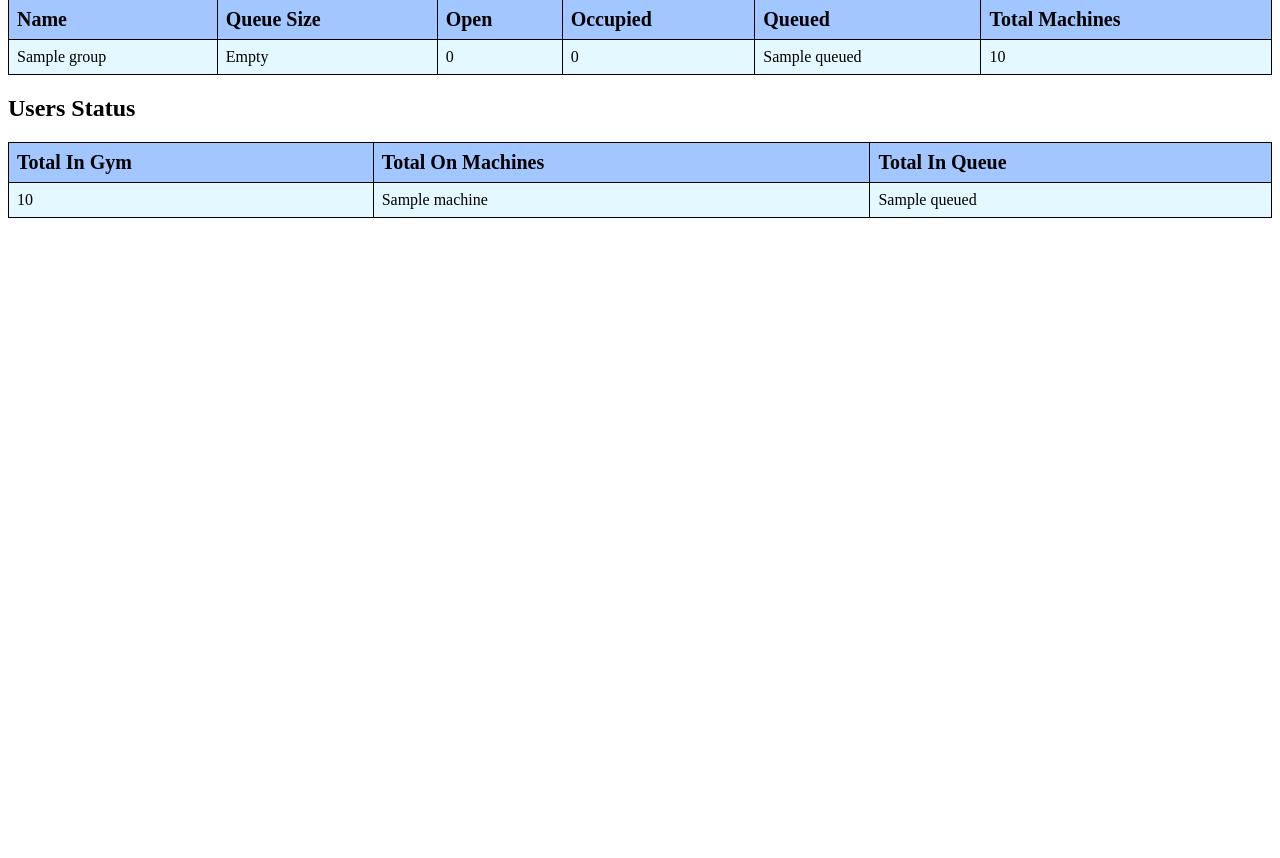
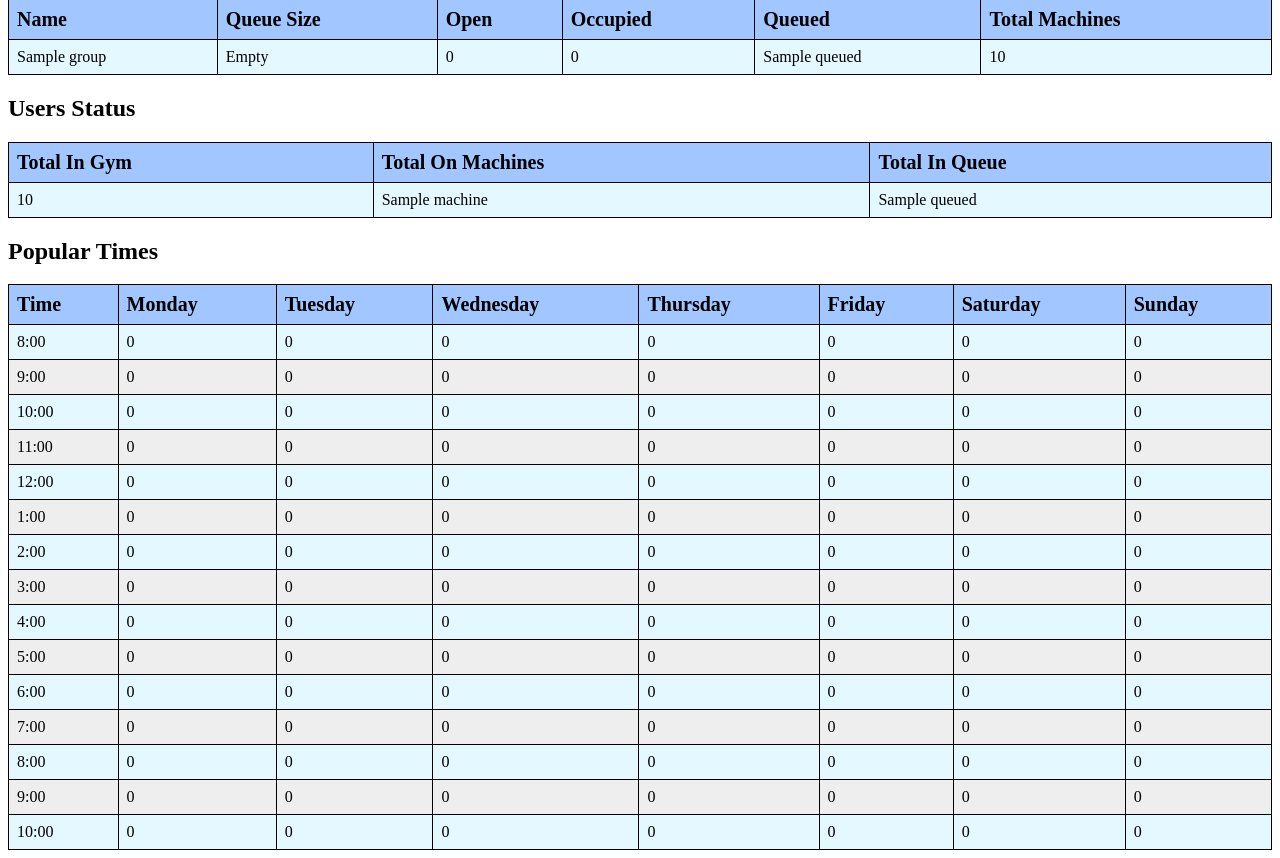
Before and after one commit to losingwait/api, a Flask app: template templates/gym/status.html in a window 1280 px wide. Shown: the part 175-1033 px from the top of the page. Before the commit the page ends 393 px from the top, so only its background shows below. Run offline with Flask 2, Linux system fonts and the light colour scheme; the template is opened without the code that fills it: most values are stand-ins (such as "Sample title", 1, 10 or a date in 2020).

Commit message:
Added basic web archives statistics

```diff
--- a/app.py
+++ b/app.py
@@ -5,6 +5,7 @@ import requests
 from werkzeug.security import check_password_hash
 from functools import wraps
 from bson.objectid import ObjectId
+import math
 
 from resources.users import SignUp, Login, UpdateUser
 from resources.exercises import Exercises
@@ -82,9 +83,11 @@ def home():
 @app.route('/gym/status')
 @login_required
 def gym_status():
+    archives = db['archives'].find({})
     gym_users = db['gym_users'].find({})
     machine_groups = db['machine_groups'].find({})
     machines = db['machines'].find({})
+    # get the machine stats
     machine_stats = {}
     for machine in machines:
         if machine['machine_group_id'] not in machine_stats:
@@ -97,6 +100,7 @@ def gym_status():
         else:
             machine_stats[machine['machine_group_id']][machine['in_use']] += 1
 
+    # get the user stats
     user_stats = {}
     user_stats['total'] = 0
     user_stats['machine'] = 0
@@ -108,7 +112,27 @@ def gym_status():
         if 'current_queue' in user:
             user_stats['queued'] +=1
 
-    return render_template('gym/status.html', machine_groups=machine_groups, machine_stats=machine_stats, user_stats=user_stats)
+    # get the time stats
+    time_stats = {}
+    for archive in archives:
+        print(archive)
+        dayOfWeek = archive['arrived'].weekday()
+        if dayOfWeek not in time_stats:
+            time_stats[dayOfWeek] = {}
+
+        timeDiff = archive['left'] - archive['arrived']
+        hoursAtGym = math.ceil(timeDiff.seconds / 60)
+        startingHour = archive['left'].hour
+        print(startingHour)
+        print(hoursAtGym)
+        for hour in range(startingHour, startingHour + hoursAtGym):
+            if hour not in time_stats[dayOfWeek]:
+                time_stats[dayOfWeek][hour] = 1
+            else:
+                time_stats[dayOfWeek][hour] += 1
+    print(time_stats)
+
+    return render_template('gym/status.html', machine_groups=machine_groups, machine_stats=machine_stats, user_stats=user_stats, time_stats=time_stats)
 
 @app.route('/register/machine', methods=('GET', 'POST'))
 @login_required
--- a/resources/gym_users.py
+++ b/resources/gym_users.py
@@ -66,9 +66,7 @@ def g_checkout(gym_users, machines, machine_groups, user_id, queueLocks, archive
         remove_user(machine_groups, gym_users, machines, gym_user['current_queue'], gym_user['user_id'], True)
         queueLocks.unlockQueue(gym_user['current_queue'])
     # archives the users workout
-    totalSeconds = (datetime.now() - gym_user['time']).total_seconds()
-    date = str(gym_user['time'].date())
-    archive = {'user_id': user_id, 'date': date, 'length': totalSeconds, 'exercises': gym_user['exercises']}
+    archive = {'user_id': user_id, 'arrived': gym_user['time'], 'left': datetime.now(), 'exercises': gym_user['exercises']}
     archives.insert_one(archive)
     return gym_users.delete_one({'user_id': str(gym_user['user_id'])})
 
--- a/templates/gym/status.html
+++ b/templates/gym/status.html
@@ -72,4 +72,67 @@
       <td>{{ user_stats['queued'] }}</td>
     </tr>
   </table>
+
+  <h2>Popular Times</h2>
+  <table>
+    {% set time = 8 %}
+    <tr>
+      <th>Time</th>
+      <th>Monday</th>
+      <th>Tuesday</th>
+      <th>Wednesday</th>
+      <th>Thursday</th>
+      <th>Friday</th>
+      <th>Saturday</th>
+      <th>Sunday</th>
+    </tr>
+    {% for time in range(8, 8 + 15) %}
+      {% set strTime = (((time - 1) % 12) + 1) |string + ":00" %}
+      <tr>
+        <td>{{ strTime }}</td>
+
+        {% if 0 in time_stats and time in time_stats[0] %}
+          <td>{{ time_stats[0][time] }}</td>
+        {% else %}
+          <td>0</td>
+        {% endif %}
+
+        {% if 1 in time_stats and time in time_stats[1] %}
+          <td>{{ time_stats[1][time] }}</td>
+        {% else %}
+          <td>0</td>
+        {% endif %}
+
+        {% if 2 in time_stats and time in time_stats[2] %}
+          <td>{{ time_stats[2][time] }}</td>
+        {% else %}
+          <td>0</td>
+        {% endif %}
+
+        {% if 3 in time_stats and time in time_stats[3] %}
+          <td>{{ time_stats[3][time] }}</td>
+        {% else %}
+          <td>0</td>
+        {% endif %}
+
+        {% if 4 in time_stats and time in time_stats[4] %}
+          <td>{{ time_stats[4][time] }}</td>
+        {% else %}
+          <td>0</td>
+        {% endif %}
+
+        {% if 5 in time_stats and time in time_stats[5] %}
+          <td>{{ time_stats[5][time] }}</td>
+        {% else %}
+          <td>0</td>
+        {% endif %}
+
+        {% if 6 in time_stats and time in time_stats[6] %}
+          <td>{{ time_stats[6][time] }}</td>
+        {% else %}
+          <td>0</td>
+        {% endif %}
+      </tr>
+    {% endfor %}
+  </table>
 {% endblock %}
```
Also changed, not shown: resources/archives.py (+4 -4 lines).
